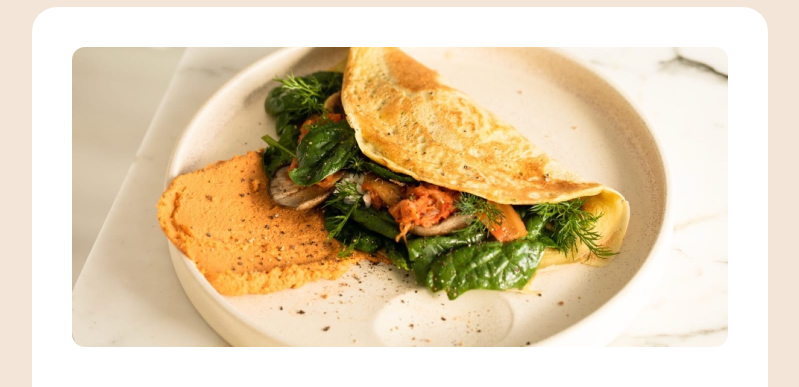
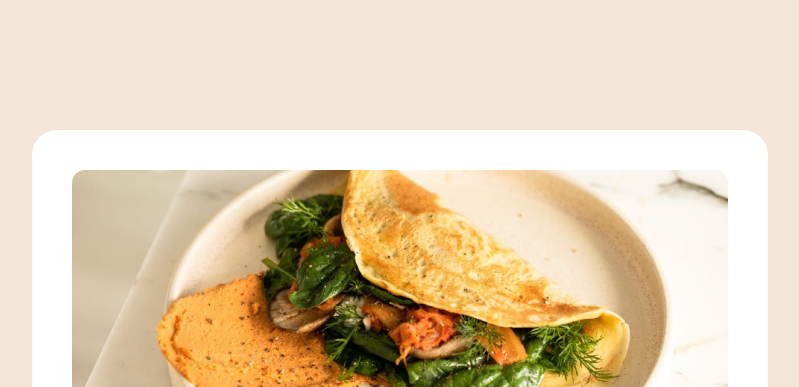
Before and after one commit to Nantue/recipe-page, a plain HTML site: page index.html in a window 1280 px wide. Shown: the top 387 px of the page, without its empty margins (240-1039 px from the left). Drawn offline with Linux system fonts and the light colour scheme.

Commit message:
recipe page

```diff
--- a/assets/css/style.css
+++ b/assets/css/style.css
@@ -43,6 +43,7 @@ body{
     width: 100%;
     border-radius: 25px;
     padding: 40px;
+    margin: 123px auto;
 }
 .contenedor img{
     max-width: 656.1px;
```
